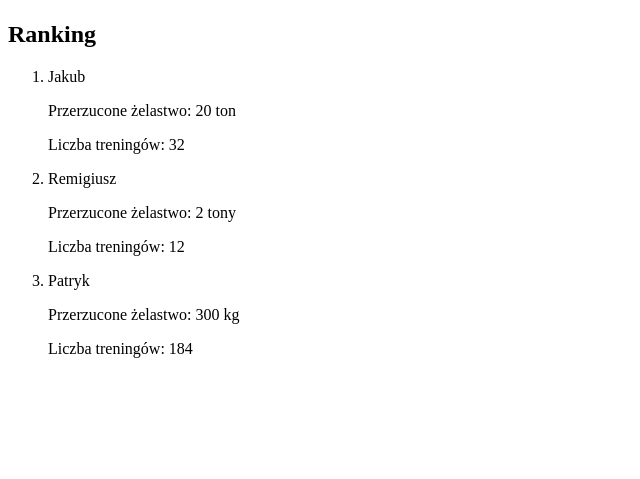
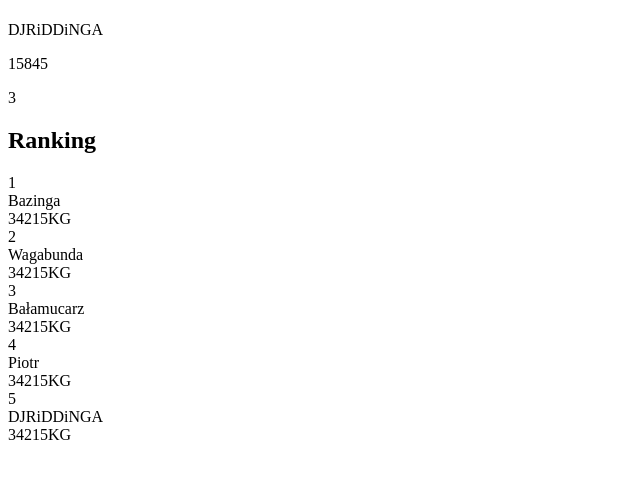
Before and after one commit to dotremilie/wspomagacz, a PHP site: template src/View/Ranking/index.php in a window 1280 px wide. Shown: the part 45-524 px from the top of the page, without its empty margins (0-640 px from the left). Run offline with PHP 8.4, Linux system fonts and the light colour scheme; the template is opened without the code that fills it, so the values that code supplies are empty.

Commit message:
update
up

```diff
--- a/src/View/Ranking/index.php
+++ b/src/View/Ranking/index.php
@@ -6,26 +6,53 @@
 
     <section class="container mx-auto mt-4 p-4">
 
-        <div class="mb-4">
-            <h2 class="text-xl font-bold mb-2">Ranking</h2>
-            <ol class="list-decimal pl-4">
-                <li class="mb-2">
-                    <p class="text-lg font-bold">Jakub</p>
-                    <p class="text-gray-600">Przerzucone żelastwo: 20 ton</p>
-                    <p class="text-gray-600">Liczba treningów: 32</p>
-                </li>
-                <li class="mb-2">
-                    <p class="text-lg font-bold">Remigiusz</p>
-                    <p class="text-gray-600">Przerzucone żelastwo: 2 tony</p>
-                    <p class="text-gray-600">Liczba treningów: 12</p>
-                </li>
-                <li class="mb-2">
-                    <p class="text-lg font-bold">Patryk</p>
-                    <p class="text-gray-600">Przerzucone żelastwo: 300 kg</p>
-                    <p class="text-gray-600">Liczba treningów: 184</p>
-                </li>
-            </ol>
+<div class="mb-4 flex text-white justify-between items-center">
+    <div>
+        <p class="text-white font-bold text-2xl">DJRiDDiNGA</p>
+        <p class="text-white text-xl">15845</p>
+    </div>
+    <div class="text-right">
+        <p class="text-white font-bold  text-3xl">3</p>
+    </div>
+</div>
+
+<div class="mb-4">
+    <h2 class="text-xl text-white font-bold mb-2">Ranking</h2>
+
+    <div class="flex flex-col gap-2">
+        <div class="flex justify-between items-center bg-yellow-600 rounded-lg p-2 px-0 text-gray-800 text-xl font-bold">
+            <div class="w-20 border-r dark:border-slate-100 border-slate-800 flex items-center justify-center">1</div>
+            <div class="grow pl-4">Bazinga</div>
+            <div class="w-30 text-right pr-4">34215<span class="text-xs">KG</span></div>
         </div>
 
-    </section>
+        <div class="flex justify-between items-center bg-gray-400 rounded-lg p-2 px-0 text-gray-800 text-xl font-bold">
+            <div class="w-20 border-r dark:border-slate-100 border-slate-800 flex items-center justify-center">2</div>
+            <div class="grow pl-4">Wagabunda</div>
+            <div class="w-30 text-right pr-4">34215<span class="text-xs">KG</span></div>
+        </div>
+
+        <div class="flex justify-between items-center bg-orange-300 rounded-lg p-2 px-0 text-gray-800 text-xl font-bold">
+            <div class="w-20 border-r dark:border-slate-100 border-slate-800 flex items-center justify-center">3</div>
+            <div class="grow pl-4">Bałamucarz</div>
+            <div class="w-30 text-right pr-4">34215<span class="text-xs">KG</span></div>
+        </div>
+
+        <div class="flex justify-between items-center dark:bg-slate-700 bg-slate-100 rounded-lg p-2 px-0 text-gray-800">
+            <div class="w-20 border-r dark:border-slate-100 border-slate-800 flex items-center justify-center">4</div>
+            <div class="grow pl-4">Piotr</div>
+            <div class="w-30 text-right pr-4">34215<span class="text-xs">KG</span></div>
+        </div>
+        <div class="flex justify-between items-center dark:bg-slate-700 bg-slate-100 rounded-lg p-2 px-0 text-gray-800">
+            <div class="w-20 border-r dark:border-slate-100 border-slate-800 flex items-center justify-center">5</div>
+            <div class="grow pl-4">DJRiDDiNGA</div>
+            <div class="w-30 text-right pr-4">34215<span class="text-xs">KG</span></div>
+        </div>
+    </div>
+
+
+
+</div>
+
+</section>
 </body>
```
